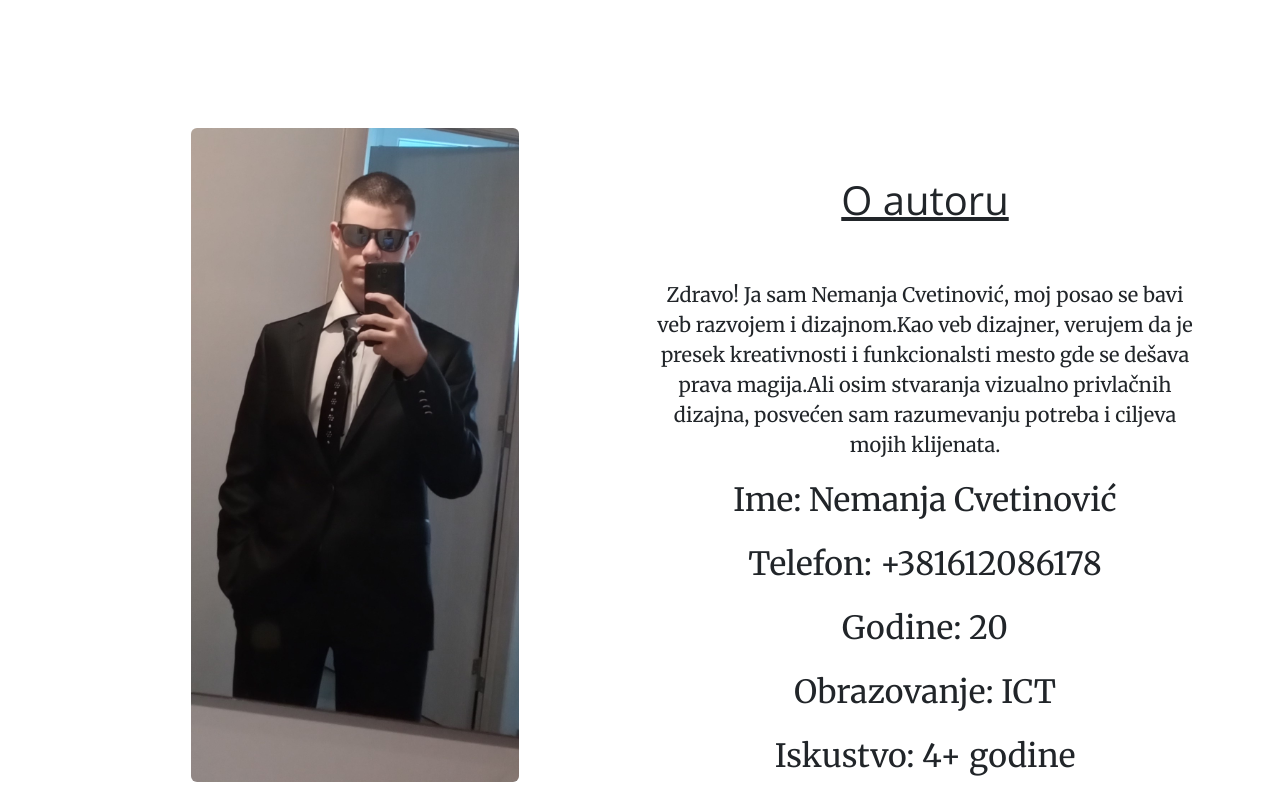
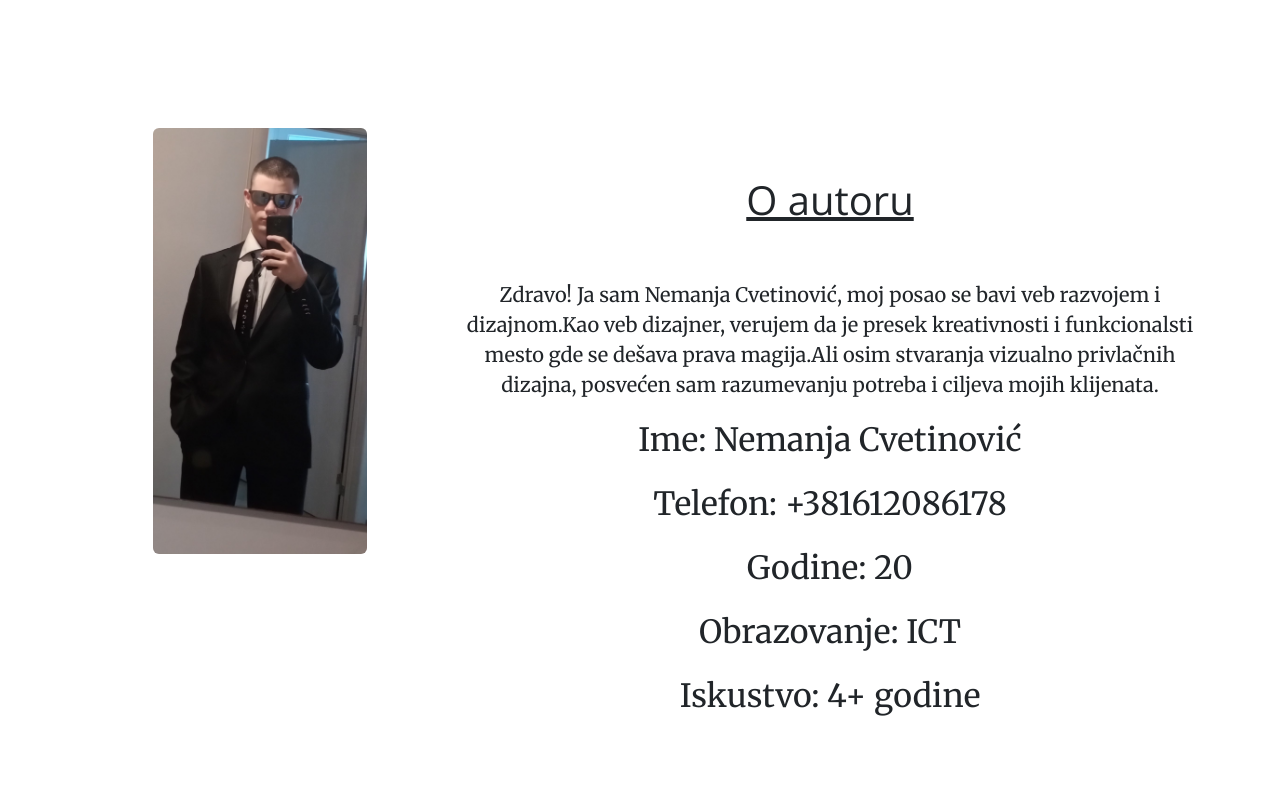
Before and after one commit to pronemkee/CityCar, a plain HTML site: page O-meni.html in a window 1280 px wide. Shown: the part 800-1600 px from the top of the page. Drawn offline with nearby package versions, Linux system fonts and the light colour scheme.

Commit message:
Update O-meni.html

```diff
--- a/O-meni.html
+++ b/O-meni.html
@@ -34,7 +34,7 @@
     <section id="contact">
         <div class="container">
             <div class="row">
-                <div class="col" id="author-col"><img id="author-style" class="rounded" src="assets/img/fullsize/slikaa.jpg" alt="author"></div>
+                <div class="col-sm-6 col-lg-4" id="author-col"><img id="author-style" class="rounded" src="assets/img/fullsize/slikaa.jpg" alt="author"></div>
                 <div class="col mt-5">
                     <h1 class="text-center text-decoration-underline">O autoru<br><br></h1>
                     <p class="text-center fs-5">Zdravo! Ja sam Nemanja Cvetinović, moj posao se bavi veb razvojem i dizajnom.Kao veb dizajner, verujem da je presek kreativnosti i funkcionalsti mesto gde se dešava prava magija.Ali osim stvaranja vizualno privlačnih dizajna, posvećen sam razumevanju potreba i ciljeva mojih klijenata.</p>
```
